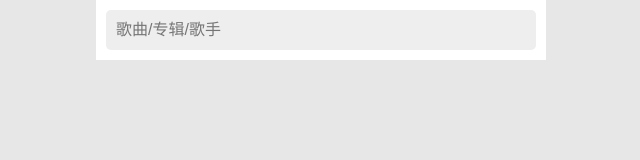
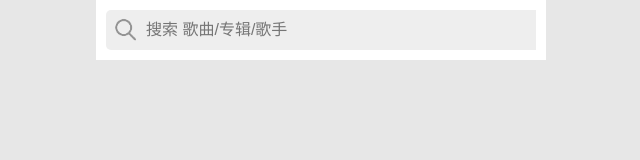
Before and after one commit to Sioxas/vue-music, a Vue app: page / in a window 1280 px wide. Shown: the top 160 px of the page, without its empty margins (319-959 px from the left). Built offline with nearby package versions, Linux system fonts and the light colour scheme.

Commit message:
调整了搜索框

```diff
--- a/src/components/Search.vue
+++ b/src/components/Search.vue
@@ -1,7 +1,10 @@
 <template>
   <div id="search">
     <div class="search">
-      <input type="text" class="search-input" placeholder="歌曲/专辑/歌手" v-model="key">
+      <div class="search-input">
+        <img src="./../assets/icon-search.png" alt="搜索">
+        <input type="text" placeholder="搜索 歌曲/专辑/歌手" v-model="key">
+      </div>
     </div>
     <div class="result" v-if="searchRes!=null">
       <div class="result-group" v-if="searchRes.song!=null">
@@ -107,19 +110,37 @@
     width:100%;
     height: 60px;
     display: flex;
+    flex-direction: row;
     position: fixed;
     top: 0;
     background: #fff;
   }
+
+
 
   .search-input {
     width: 100%;
     background: #eee;
     border-radius: 5px;
     margin: 10px;
+    display: flex;
+    flex-direction: row;
+    align-items: center;
+  }
+
+  .search-input img{
+    height: 30px;
+    width:30px;
+    display:inline-block;
+    margin:0 5px;
+  }
+
+  .search-input input{
+    height:100%;
     border: none;
-    padding: 10px;
+    background: #eee;
     font-size: medium;
+    flex-grow: 1;
   }
 
   .result {
```
Also changed, not shown: src/assets/icon-search.png (added).
